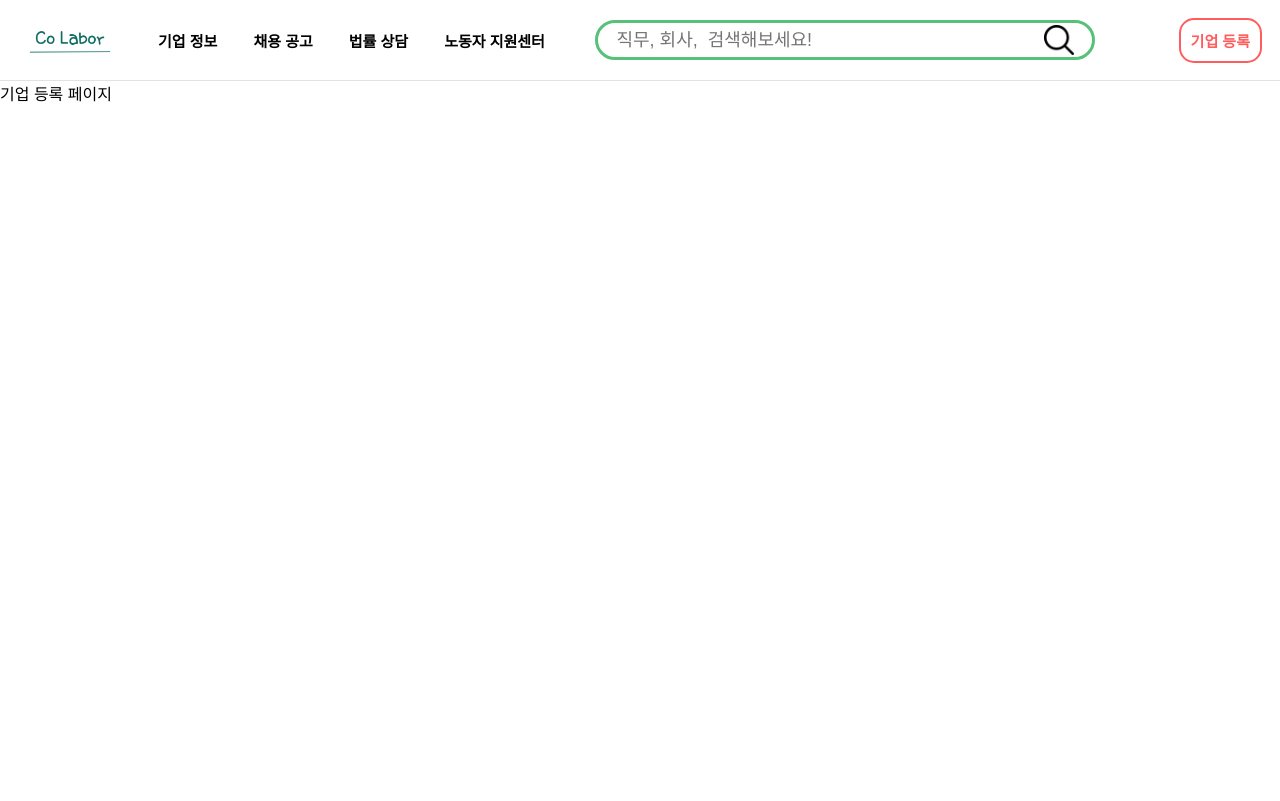
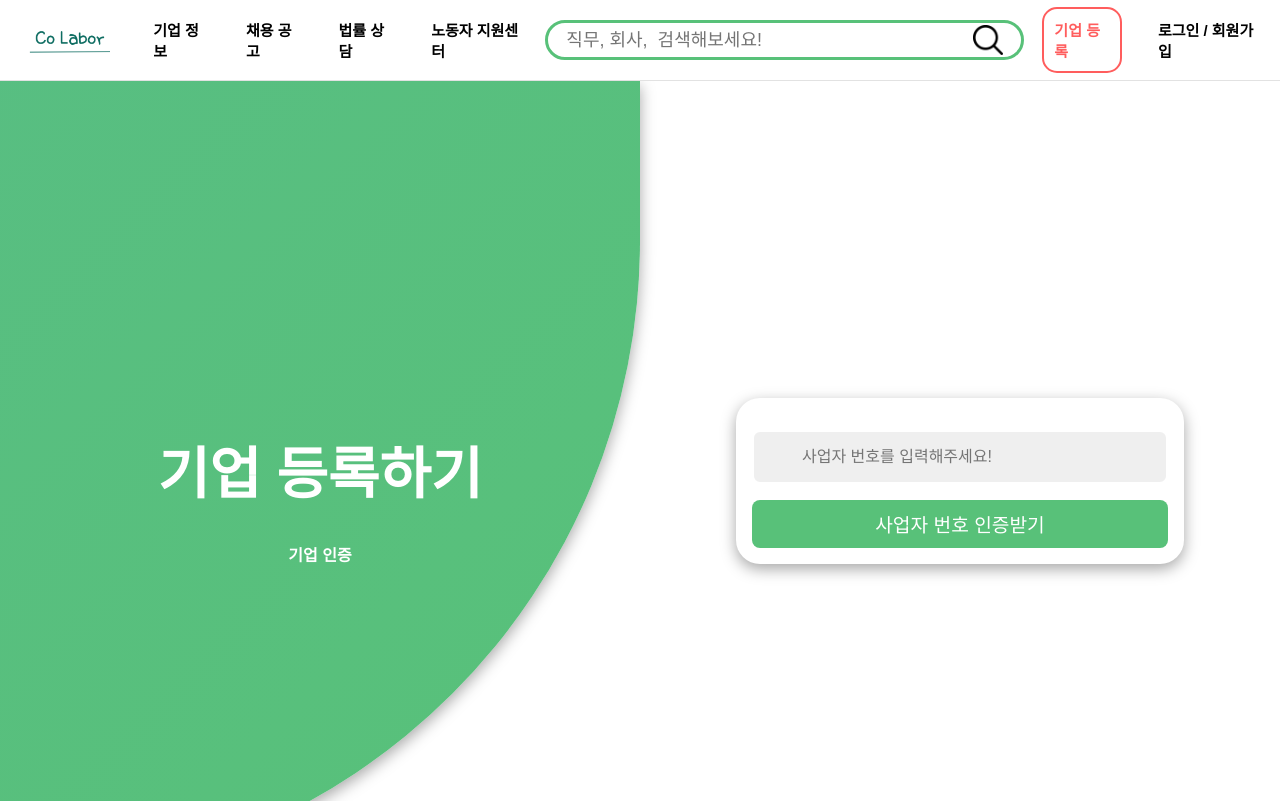
Before and after one commit to Co-Labor-Project/Co-Labor-FE, a React (Vite) app: page /EnterpriseApply in a window 1280 px wide. Built offline with nearby package versions, Linux system fonts and the light colour scheme; no server answers; the HTML template or start-up script is replaced by a standard one; what react-naver-maps would draw is missing.

Commit message:
feat: Enterprise Apply Page and fix Login Button opacity

```diff
--- a/src/components/EnterpriseApplyCenter.jsx
+++ b/src/components/EnterpriseApplyCenter.jsx
@@ -1,7 +1,256 @@
-import React from 'react';
 import './css/EnterpriseApplyCenter.css';
+import './css/SingInCenter.css';
+import React, { useState, useEffect, useRef, useContext } from 'react';
+import { useNavigate } from 'react-router-dom';
 const EnterpriseApplyCenter = () => {
-  return <div>기업 등록 페이지</div>;
+  const nav = useNavigate();
+
+  const containerRef = useRef(null);
+  const [regiNum, setRegiNum] = useState('');
+
+  const onChange = (e) => {
+    setRegiNum(e.target.value);
+    setInput((prevInput) => ({
+      ...prevInput,
+      enterpriseId: e.target.value,
+    }));
+    console.log(input);
+  };
+  const [input, setInput] = useState({
+    enterpriseId: '',
+    name: '',
+    address1: '',
+    address2: '',
+    address3: '',
+    type: '',
+    phoneNumber: '',
+    description: '',
+  });
+  const onChangeInput = (e) => {
+    let name = e.target.name;
+    let value = e.target.value;
+
+    setInput({
+      ...input,
+      [name]: value,
+    });
+  };
+  const onSubmit = (json) => {
+    console.log('현재 입력창 상태', input);
+    fetch('http://localhost:8080/api/enterprises/queue', {
+      method: 'POST',
+      headers: {
+        'Content-Type': 'application/json',
+      },
+      body: JSON.stringify(input),
+    })
+      .then((response) => response.json())
+      .then((result) => {
+        console.log('기업등록결과: ', result);
+        if (!alert('기업등록 성공!')) nav('/');
+      })
+      .catch((error) => {
+        console.error('Error:', error);
+        alert('회원가입 실패!');
+      });
+  };
+  const onCheckRegiNum = () => {
+    console.log(
+      `http://localhost:8080/api/enterprises/status?enterpriseId=${regiNum}`
+    );
+    fetch(
+      `http://localhost:8080/api/enterprises/status?enterpriseId=${regiNum}`,
+      {
+        method: 'GET',
+      }
+    )
+      .then((response) => response.json())
+      .then((result) => {
+        // console.log(result);
+        if (result.status_code === 'OK') {
+          console.log('실제 존재하는 사업자 번호');
+
+          toggle();
+        }
+      })
+      .catch((error) => {});
+  };
+
+  const toggle = () => {
+    if (containerRef.current) {
+      containerRef.current.classList.toggle('sign-in');
+      containerRef.current.classList.toggle('sign-up');
+    }
+  };
+
+  useEffect(() => {
+    if (containerRef.current) {
+      setTimeout(() => {
+        containerRef.current.classList.add('sign-in');
+      }, 200);
+    }
+  }, []);
+  return (
+    <div className="SingInCenter">
+      <div id="container" className="container" ref={containerRef}>
+        {/* FORM SECTION */}
+        <div className="row">
+          {/* SIGN UP */}
+          <div className="col align-items-center flex-col sign-up">
+            <div className="form-wrapper align-items-center">
+              <div
+                id="signup-form"
+                className="form sign-up"
+                // method="post"
+                // action="/signup"
+              >
+                {/* form 내부의 input 요소들 유지 */}
+
+                <div className="input-group">
+                  <i className="bx bxs-lock-alt"></i>
+                  <input
+                    type="text"
+                    name="name"
+                    placeholder="name"
+                    value={input.name}
+                    onChange={onChangeInput}
+                  />
+                </div>
+                <div className="input-group">
+                  <i className="bx bxs-lock-alt"></i>
+                  <input
+                    type="text"
+                    name="type"
+                    placeholder="type"
+                    value={input.type}
+                    onChange={onChangeInput}
+                  />
+                </div>
+
+                <div
+                  className="input-group"
+                  style={{ display: 'flex', gap: '10px' }}
+                >
+                  <i
+                    className="bx bxs-lock-alt"
+                    style={{ display: 'flex' }}
+                  ></i>
+                  <input
+                    style={{ flex: 1 }}
+                    type="text"
+                    name="address1"
+                    placeholder="address1"
+                    value={input.address1}
+                    onChange={onChangeInput}
+                  />
+                  <input
+                    style={{ flex: 1 }}
+                    type="text"
+                    name="address2"
+                    placeholder="address2"
+                    value={input.address2}
+                    onChange={onChangeInput}
+                  />
+                  <input
+                    style={{ flex: 1 }}
+                    type="text"
+                    name="address3"
+                    placeholder="address3"
+                    value={input.address3}
+                    onChange={onChangeInput}
+                  />
+                </div>
+
+                <div className="input-group">
+                  <i className="bx bxs-lock-alt"></i>
+                  <input
+                    type="text"
+                    name="phoneNumber"
+                    placeholder="phoneNumber"
+                    value={input.phoneNumber}
+                    onChange={onChangeInput}
+                  />
+                </div>
+                <div className="input-group">
+                  <i className="bx bxs-lock-alt"></i>
+                  <input
+                    type="text"
+                    name="description"
+                    placeholder="description"
+                    value={input.description}
+                    onChange={onChangeInput}
+                  />
+                </div>
+                <button onClick={onSubmit}>기업 등록하기</button>
+                {/* <p>
+                  <span>Already have an account?</span>
+                  <b onClick={toggle} className="pointer">
+                    Sign in here
+                  </b>
+                </p> */}
+              </div>
+            </div>
+          </div>
+          {/* END SIGN UP */}
+          {/* SIGN IN */}
+          <div className="col align-items-center flex-col sign-in">
+            <div className="form-wrapper align-items-center">
+              <div
+                id="signin-form"
+                className="form sign-in"
+                // method="post"
+                // action="/auth/login"
+              >
+                {/* form 내부의 input 요소들 유지 */}
+                <div className="input-group">
+                  <i className="bx bxs-user"></i>
+                  <input
+                    type="text"
+                    name="username"
+                    placeholder="사업자 번호를 입력해주세요!"
+                    onChange={onChange}
+                  />
+                </div>
+                <button type="submit" onClick={onCheckRegiNum}>
+                  사업자 번호 인증받기
+                </button>
+                {/* <p>
+                  <b>Forgot password?</b>
+                </p>
+                <p>
+                  <span>Don&apos;t have an account?</span>
+                  <b onClick={toggle} className="pointer">
+                    Sign up here
+                  </b>
+                </p> */}
+              </div>
+            </div>
+          </div>
+          {/* END SIGN IN */}
+        </div>
+        {/* END FORM SECTION */}
+        {/* CONTENT SECTION */}
+        <div className="row content-row">
+          <div className="col align-items-center flex-col">
+            <div className="text sign-in">
+              <h2>기업 등록하기</h2>
+              <p>기업 인증</p>
+            </div>
+            <div className="img sign-in"></div>
+          </div>
+          {/* END SIGN IN CONTENT */}
+          {/* SIGN UP CONTENT */}
+          <div className="col align-items-center flex-col">
+            <div className="img sign-up"></div>
+            <div className="text sign-up">
+              <h2>기업 등록하기</h2>
+              <p>정보 입력</p>
+            </div>
+          </div>
+        </div>
+      </div>
+    </div>
+  );
 };
 
 export default EnterpriseApplyCenter;
--- a/src/components/Header.jsx
+++ b/src/components/Header.jsx
@@ -19,6 +19,7 @@ const Header = () => {
       nav(`/search/${searchKeyword}`);
       setSearchKeyword('');
     }
+    console.log(loginState);
   };
   const keyHandler = (e) => {
     if (e.keyCode === 13) {
@@ -56,7 +57,7 @@ const Header = () => {
           기업 등록
         </div>
       </div>
-      {!loginState && (
+      {!loginState.userLogin && (
         <div onClick={() => nav('/SingIn')}>로그인 / 회원가입</div>
       )}
     </div>
```
Also changed, not shown: src/App.jsx (+11 -24 lines).
